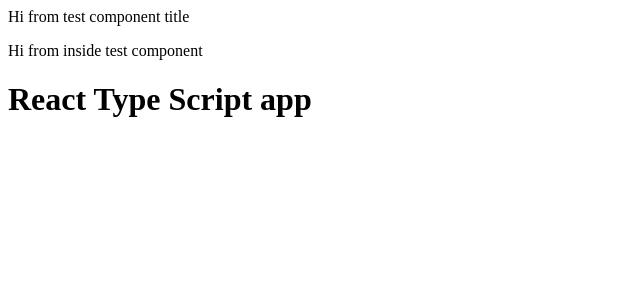
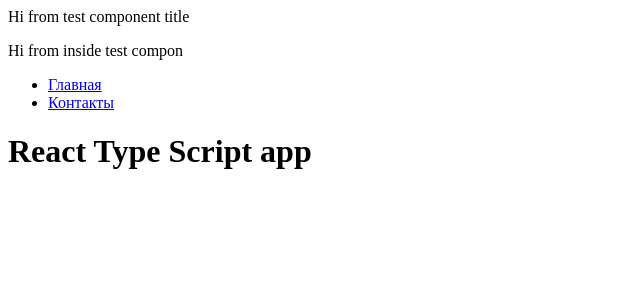
Before and after one commit to maxershov/Max-Ershov-Site, a React app: page / in a window 1280 px wide. Shown: the top 300 px of the page, without its empty margins (0-640 px from the left). Built offline with nearby package versions, Linux system fonts and the light colour scheme; the HTML template or start-up script is replaced by a standard one.

Commit message:
started menu component

```diff
--- a/package.json
+++ b/package.json
@@ -5,7 +5,7 @@
     "main": "src/index.tsx",
     "scripts": {
         "test": "echo \"Error: no test specified\" && exit 1",
-        "dev": "webpack-dev-server --config ./webpack.config.js --open",
+        "dev": "webpack-dev-server --config ./webpack.config.js --open --hot",
         "lint": "eslint src/* --ext .ts,.tsx --fix"
     },
     "repository": {
--- /dev/null
+++ b/src/components/Menu.tsx
@@ -0,0 +1,24 @@
+import * as React from 'react';
+
+
+
+const Menu = () => {
+    return (
+      <nav>
+        <ul className="menu_container">
+          <li>
+            <a href="/">
+            Главная
+            </a>
+          </li>
+          <li>
+            <a href="/contact">
+            Контакты
+            </a>
+          </li>
+        </ul>
+      </nav>
+    )
+}
+
+export default Menu;
--- a/src/components/TestComponent.tsx
+++ b/src/components/TestComponent.tsx
@@ -10,7 +10,7 @@ export function TestComponent ({
     return (
       <div>
         {title}
-        <p>Hi from inside test component</p>
+        <p>Hi from inside test compon</p>
       </div>
     )
 }
--- a/src/index.tsx
+++ b/src/index.tsx
@@ -2,13 +2,15 @@
 import * as React from "react";
 
 import { render } from "react-dom";
-import {TestComponent} from "./components/TestComponent"
+import {TestComponent} from "./components/TestComponent";
+import Menu from "./components/Menu";
 
 class App extends React.Component {
   public render(): React.ReactNode {
     return (
       <div>
         <TestComponent title="Hi from test component title" />
+        <Menu />
         <h1>React Type Script app</h1>
       </div>
     );
--- a/tsconfig.json
+++ b/tsconfig.json
@@ -8,7 +8,7 @@
         "jsx": "react"
     },
     "include": [
-        "./src/**/*"
+        "./src/**/*", "./src/components/*"
     ],
     "exclude": [
         "./node_modules"
```
Also changed, not shown: 2 other files (tests, documents, lock files or other folders).
